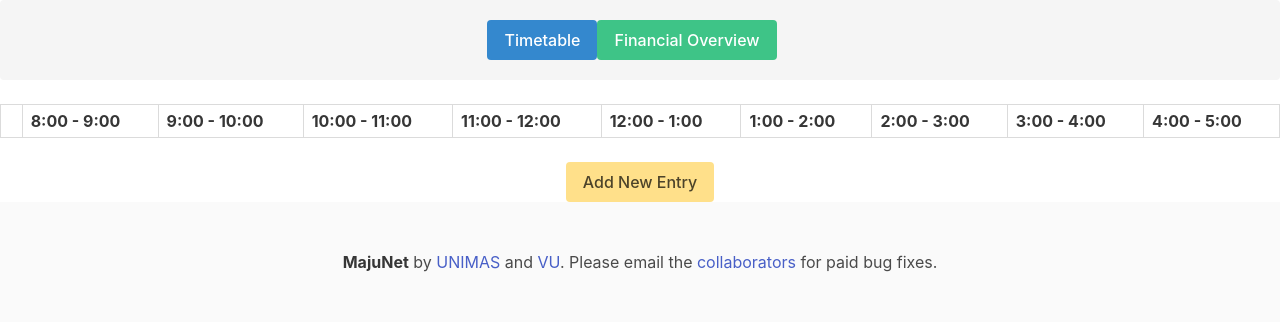
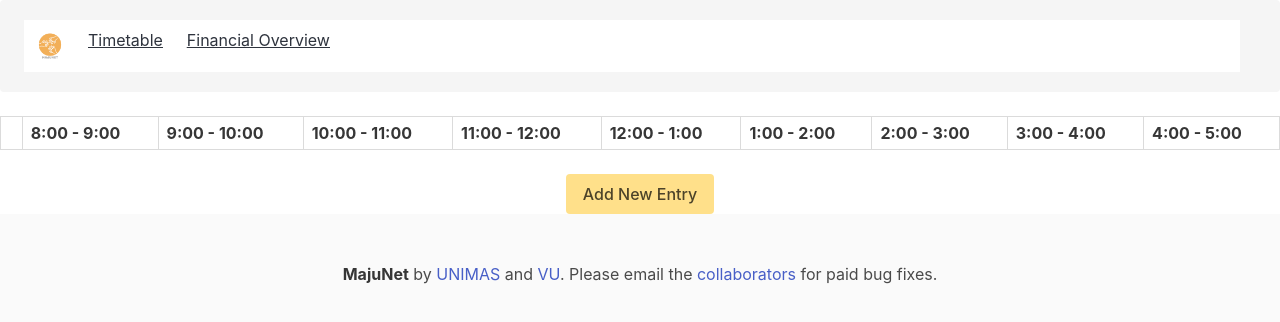
Before and after one commit to Kishanjay/MajuNet, a React (Create React App) app: page / in a window 1280 px wide. Shown: the top 322 px of the page. Built offline with nearby package versions, Linux system fonts and the light colour scheme.

Commit message:
Update the button to use MButton component and minor changes to the interface

```diff
--- a/src/App.js
+++ b/src/App.js
@@ -6,12 +6,17 @@ import MButton from './MButton';
 import MFootnote from './MFootnote.js';
 import MContainer from './MContainer.js';
 import MTable from './MTable.js';
+import MLogin from './MLogin.js';
 import 'bulma/css/bulma.css';
 
 import { BrowserRouter as Router, Route, Link } from 'react-router-dom';
 
 const Home = () => (
   <MTable></MTable>
+)
+
+const Login = () =>(
+  <MLogin></MLogin>
 )
 
 const FinancialOverview = () => (
@@ -24,14 +29,43 @@ class MainMenu extends Component {
   render() {
     return (
       <div class="notification">
-        <Link to="/Timetable">
-          <button class="button is-info is-hovered">Timetable</button>
-        </Link>
+        <div>
+        <nav class="navbar is-transparent">
+        <div class="navbar-brand">
+        <a class="navbar-item">
+          <img src={require('./logo.png')}/>
+        </a>
+          <div class="navbar-burger burger" data-target="navbarExampleTransparentExample">
+            <span></span>
+            <span></span>
+            <span></span>
+          </div>
+        </div>
 
-        <Link to="/FinancialOverview">
-          <button class="button is-success is-hovered">Financial Overview</button>
-        </Link>
+        <div id="navbarExampleTransparentExample" class="navbar-menu">
+          <div class="navbar-start">
+
+            <Link to="/Timetable">
+              <a class="navbar-item">
+                Timetable
+              </a>
+            </Link>
+
+            <Link to="/FinancialOverview">
+              <a class="navbar-item">
+                Financial Overview
+              </a>
+            </Link>
+        </div>
+        </div>
+
+      </nav>
       </div>
+
+
+      </div>
+
+
     );
   }
 }
@@ -45,6 +79,7 @@ class App extends Component {
           <div>
             <Route exact path="/" component={Home} />
             <Route exact path="/Timetable" component={Home} />
+            <Route exact path="/Login" component={Login} />
             <Route exact path="/FinancialOverview" component={FinancialOverview} />
           </div>
 
```
